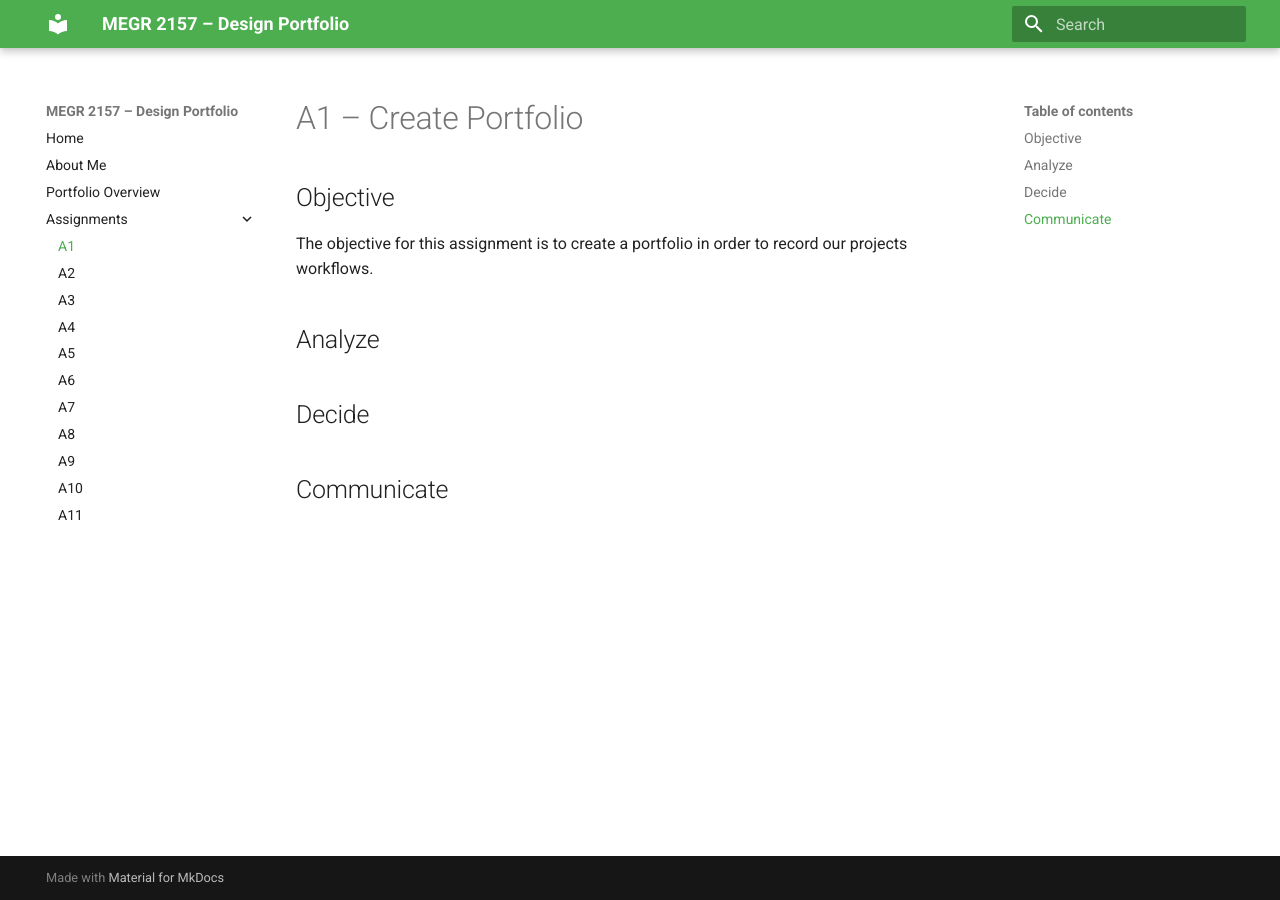
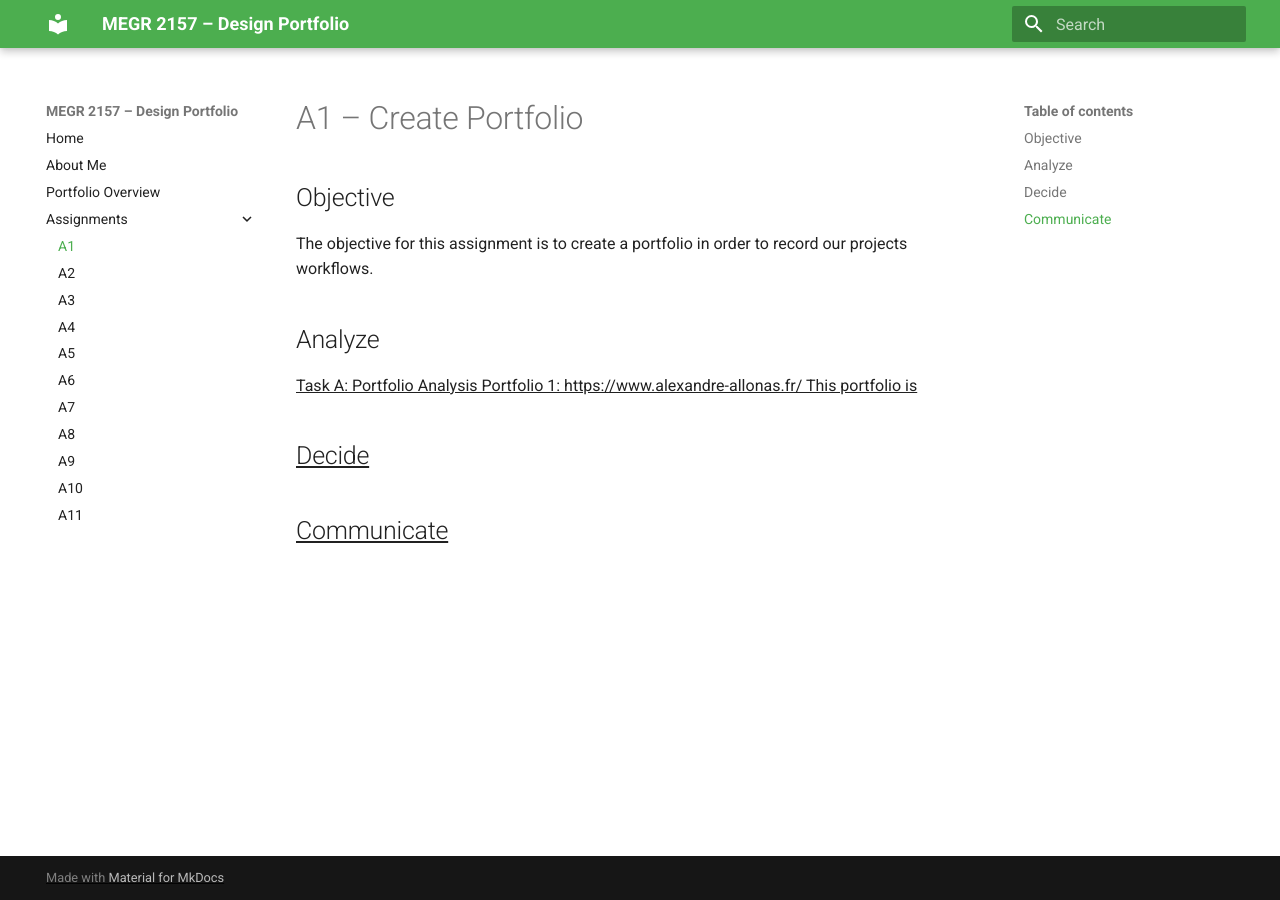
Before and after one commit to mgrego35/megr2156-portfolio, an MkDocs documentation site: the page built from docs/assignments/A01/index.md, in a window 1280 px wide. Built offline with MkDocs 1.6.1 and Material for MkDocs 9.7.7, drawn with Linux system fonts in a browser that asks for light colours.

Commit message:
Add Task A: Portfolio Analysis section
Added a new section for Task A: Portfolio Analysis with a link to a portfolio.

```diff
--- a/docs/assignments/A01/index.md
+++ b/docs/assignments/A01/index.md
@@ -4,7 +4,9 @@
 The objective for this assignment is to create a portfolio in order to record our projects workflows.
 
 ## Analyze
-
+<u> Task A: Portfolio Analysis
+Portfolio 1: https://www.alexandre-allonas.fr/
+This portfolio is
 
 ## Decide
 
```
